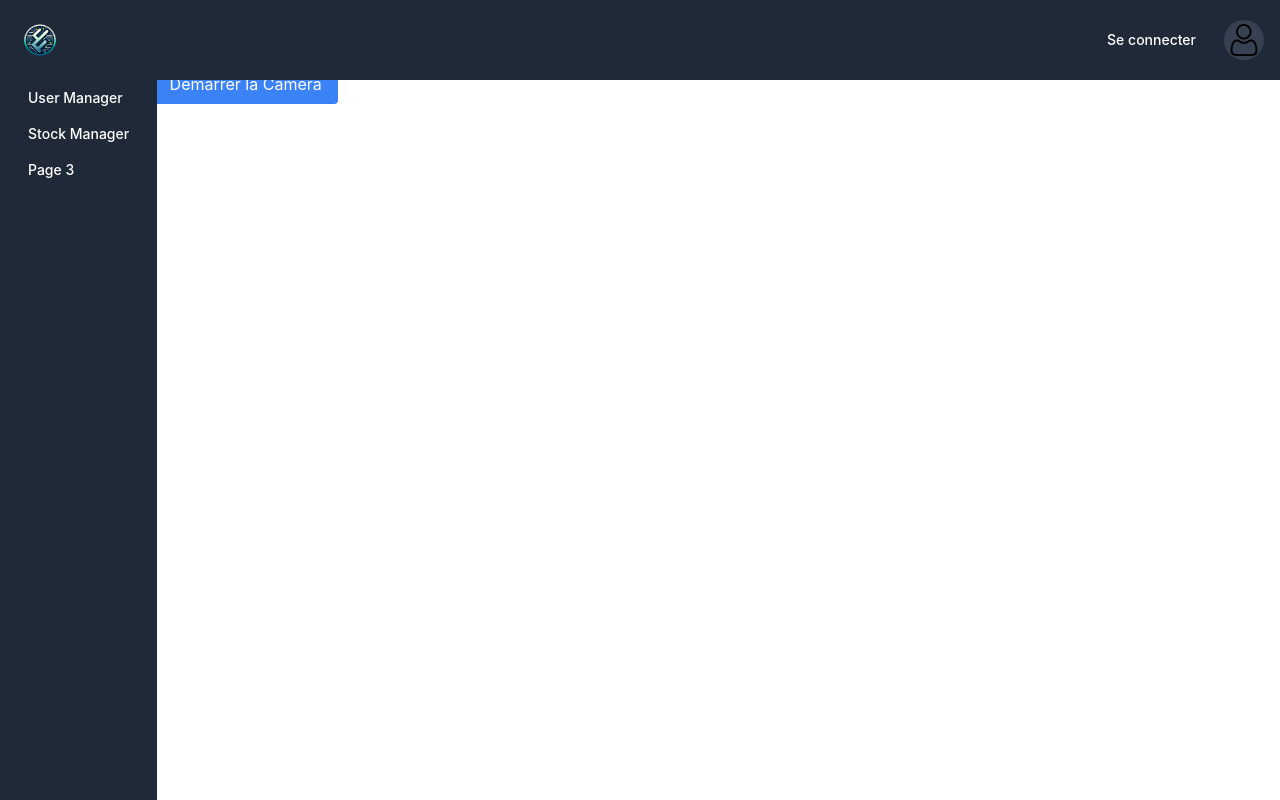
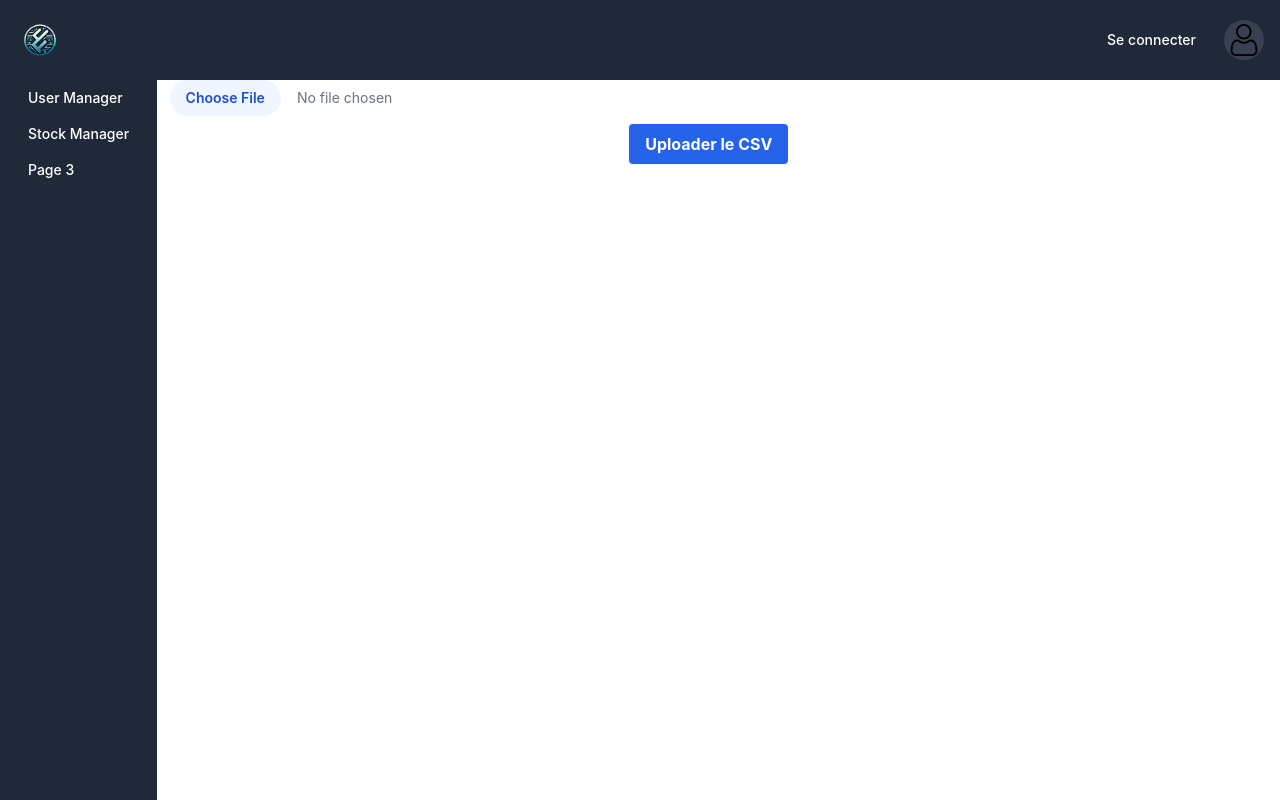
Before and after one commit to Dinoozz/ScrapInterface, a React (Create React App) app: page /admin/webcam in a window 1280 px wide. Built offline with nearby package versions, Linux system fonts and the light colour scheme.

Commit message:
[+] Settings page where u can select a csv file aiming to create product from it

```diff
--- a/src/App.js
+++ b/src/App.js
@@ -9,7 +9,7 @@ import SideMenu from './components/SideMenu';
 import UserManagerPage from './page/UserManagerPage';
 import WarehousePage from './page/WarehousePage';
 import InventoryPage from './page/InventoryPage';
-import OCRPage from './page/OCRPage';
+import CSVUploader from './page/CSVUploader';
 // Importez d'autres pages selon vos besoins
 
 const App = () => {
@@ -24,7 +24,7 @@ const App = () => {
           <Route path="/profile" element={<ProfilePage />} />
           <Route path="/admin" element={<SideMenu />}>
             <Route path="users" element ={<UserManagerPage />}/>
-            <Route path="webcam" element ={<OCRPage />}/>
+            <Route path="webcam" element ={<CSVUploader />}/>
             <Route path="warehouse" element ={<WarehousePage />}/>
           </Route>
           <Route path="/inventory" element={<InventoryPage />} />
--- a/src/api/api.js
+++ b/src/api/api.js
@@ -170,6 +170,10 @@ const api = {
 
     /* StockProduct Methods */
 
+    async sendCsvOpenSi(csv) {
+        return sendRequest('post', `/stockProduct/csv`, csv);
+    },
+
     async searchStockProduct(stockProduct) {
         return sendRequest('put', `/stockProduct/searchproduct`, stockProduct);
     },
--- a/src/components/ManualSearchModal.js
+++ b/src/components/ManualSearchModal.js
@@ -14,10 +14,13 @@ const ProductSelectionModal = ({ onClose, userTeam, selectedWarehouse, products
         };
     }, []);
 
-    const filteredProducts = products.filter(product =>
-        product.reference.toLowerCase().includes(searchTerm.toLowerCase()) ||
-        product.denomination.toLowerCase().includes(searchTerm.toLowerCase())
-    );
+    const filteredProducts = products.filter(product => {
+        const searchWords = searchTerm.trim().split(/\s+/); // Diviser la chaîne de recherche en mots
+        return searchWords.every(word =>
+            product.reference.toLowerCase().includes(word.toLowerCase()) ||
+            product.denomination.toLowerCase().includes(word.toLowerCase())
+        );
+    });
 
     const handleProductSelect = (product) => {
         setSelectedProduct(product);
--- a/src/page/OCRPage.js
+++ b/src/page/CSVUploader.js
@@ -1,4 +1,58 @@
-//warehouse : "657ac30ae14cb0b0a253d048",
+import React, { useState } from 'react';
+import api from '../api/api'; // Assurez-vous que le chemin est correct
+
+const CSVUploader = () => {
+  const [file, setFile] = useState(null);
+
+  const handleFileChange = (event) => {
+    setFile(event.target.files[0]);
+  };
+
+  const handleUpload = async () => {
+    if (file && window.confirm('Voulez-vous vraiment envoyer ce fichier ?')) {
+      const formData = new FormData();
+      formData.append('csv', file);
+
+      try {
+        const response = await api.sendCsvOpenSi(formData);
+        console.log(response);
+        alert('Fichier CSV uploadé avec succès.');
+      } catch (error) {
+        console.error('Erreur lors de l\'upload du fichier CSV:', error);
+        alert('Erreur lors de l\'upload du fichier CSV.');
+      }
+    }
+  };
+
+  return (
+    <div className="flex flex-col items-center justify-center p-4">
+      <input
+        className="block w-full text-sm text-gray-500
+                   file:mr-4 file:py-2 file:px-4
+                   file:rounded-full file:border-0
+                   file:text-sm file:font-semibold
+                   file:bg-blue-50 file:text-blue-700
+                   hover:file:bg-blue-100
+                   cursor-pointer"
+        type="file"
+        accept=".csv"
+        onChange={handleFileChange}
+      />
+      <button
+        className="mt-2 px-4 py-2 bg-blue-600 text-white font-bold rounded hover:bg-blue-700 focus:outline-none focus:ring-2 focus:ring-blue-500 focus:ring-opacity-50"
+        onClick={handleUpload}
+      >
+        Uploader le CSV
+      </button>
+    </div>
+  );
+};
+
+export default CSVUploader;
+
+
+
+/*//warehouse : "657ac30ae14cb0b0a253d048",
 //team : "657ac302e14cb0b0a253d035",
 
 import React, { useState, useRef, useEffect } from 'react';
@@ -185,4 +239,4 @@ const OCRPage = () => {
     );
 };
 
-export default OCRPage;
+export default OCRPage;*/
--- a/src/page/InventoryPage.js
+++ b/src/page/InventoryPage.js
@@ -33,9 +33,12 @@ const WarehouseProductList = () => {
     }, [selectedWarehouseId]);
 
     useEffect(() => {
+        const searchWords = searchTerm.trim().split(/\s+/); // Diviser la chaîne de recherche en mots et ignorer les espaces
         const filtered = products.filter(product =>
-            product.denomination.toLowerCase().includes(searchTerm.toLowerCase()) ||
-            product.reference.toLowerCase().includes(searchTerm.toLowerCase())
+            searchWords.every(word =>
+                product.denomination.toLowerCase().includes(word.toLowerCase()) ||
+                product.reference.toLowerCase().includes(word.toLowerCase())
+            )
         );
         setFilteredProducts(filtered);
     }, [searchTerm, products]);
```
